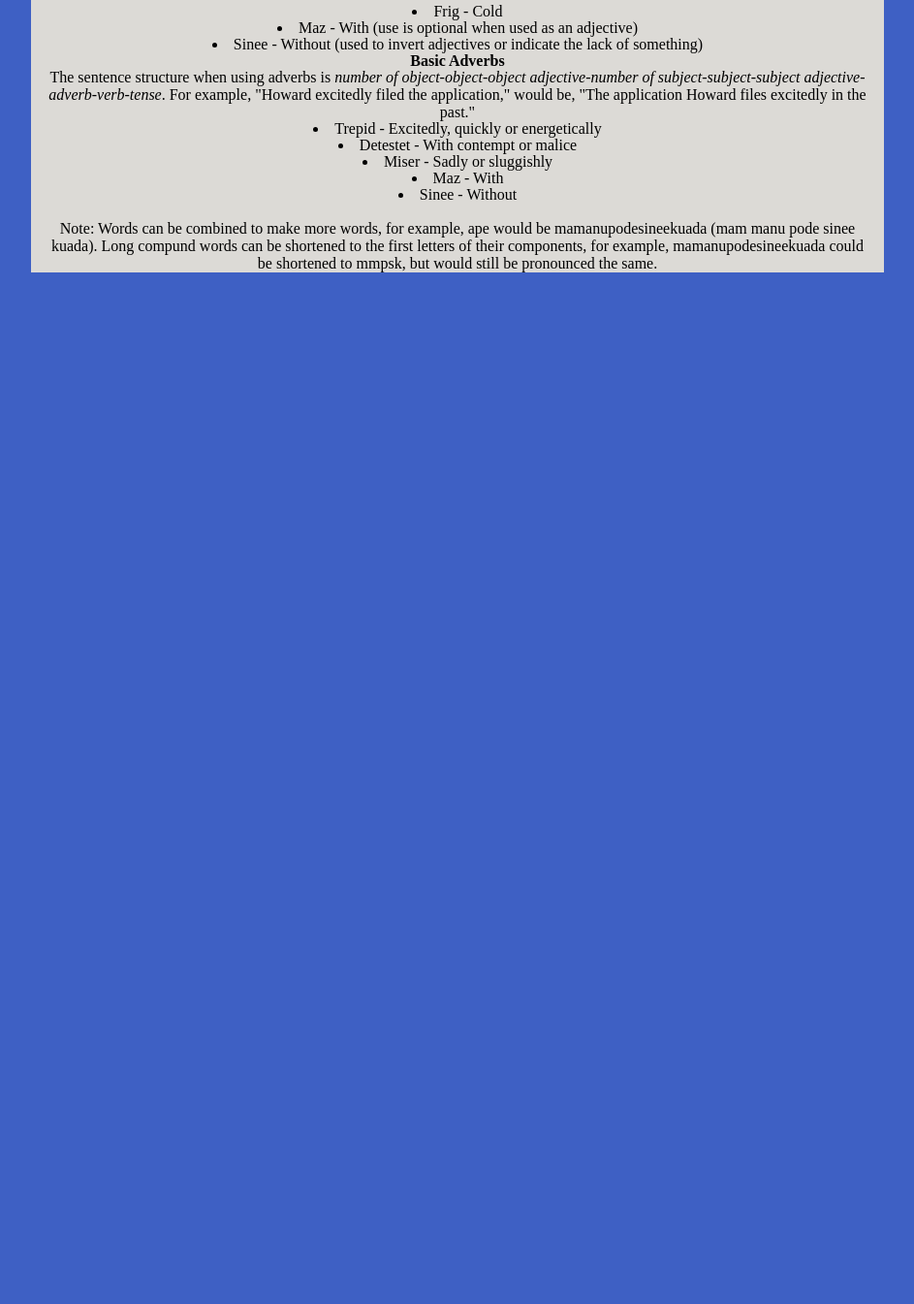
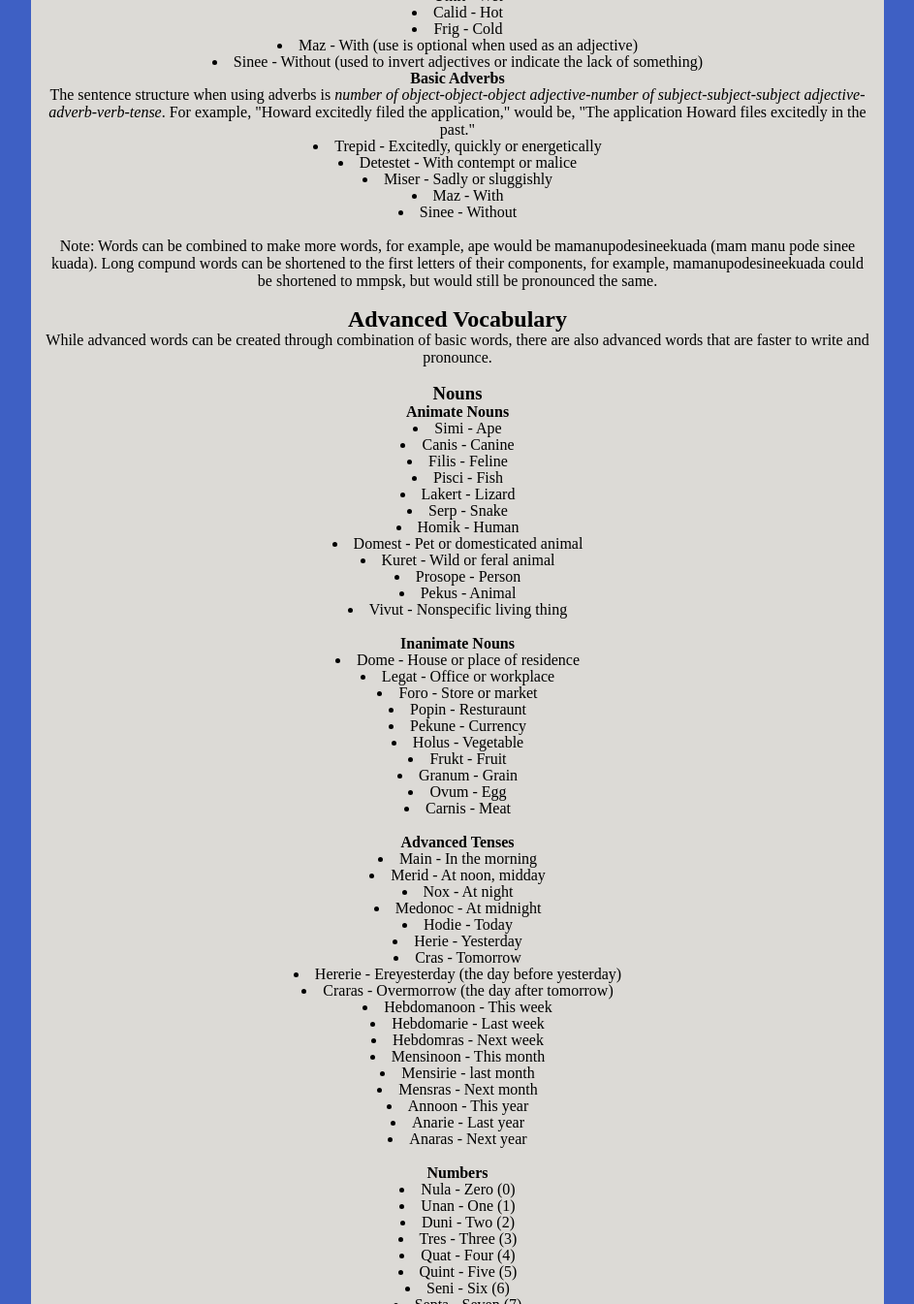
Before and after one commit to Locibarpulo/locibarpulo.github.io, a plain HTML site: page locibarpulan-language-guide.html in a window 1280 px wide. Shown: the part 1455-2800 px from the top of the page at 97% size, without its empty margins (168-1111 px from the left). Before the commit the page ends 1736 px from the top, so only its background shows below. Drawn offline with Linux system fonts and the light colour scheme.

Commit message:
Update locibarpulan-language-guide.html

```diff
--- a/locibarpulan-language-guide.html
+++ b/locibarpulan-language-guide.html
@@ -45,7 +45,7 @@
   <p>The Locibarpulan language follows a basic sentence structure of <em>object-subject-verb</em>. For example, the English sentence, "Jason throws the ball," in the sentence structure of Locibarpulan would be, "The ball Jason throws."<br>
   Additionally, in Locibarpulan, plurality and time are determined by additional words rather than conjugation. For example, "Jason threw the balls," would be, "Many of the ball Jason throws in the past." The structure for this rule is <em>number of object-object-number of subject-subject-verb-tense</em>.<br><br></p>
   <h2 id="basicwords">Basic Vocabulary</h2>
-  <p>For ease of learning for beginners, vocabulary in this section will be Romanized with as much phonetic accuracy as possible.<br><br></p>
+  <p>For ease of learning for beginners and screenreader compatability, vocabulary will be Romanized with as much phonetic accuracy as possible.<br><br></p>
   <h3 id="pronoun1">Subject Pronouns</h3>
   <p>
     <li>Res - Inanimant subject pronoun</li>
@@ -127,5 +127,81 @@
     <li>Maz - With</li>
     <li>Sinee - Without<br><br></li>
   </p>
-  <p>Note: Words can be combined to make more words, for example, ape would be mamanupodesineekuada (mam manu pode sinee kuada). Long compund words can be shortened to the first letters of their components, for example, mamanupodesineekuada could be shortened to mmpsk, but would still be pronounced the same.</p>
+  <p>Note: Words can be combined to make more words, for example, ape would be mamanupodesineekuada (mam manu pode sinee kuada). Long compund words can be shortened to the first letters of their components, for example, mamanupodesineekuada could be shortened to mmpsk, but would still be pronounced the same.<br><br></p>
+  <h2 id="vocab2">Advanced Vocabulary</h2>
+  <p>While advanced words can be created through combination of basic words, there are also advanced words that are faster to write and pronounce.<br><br></p>
+  <h3 id="nouns2">Nouns</h3>
+  <h4 id="alive2">Animate Nouns</h4>
+  <p>
+    <li>Simi - Ape</li>
+    <li>Canis - Canine</li>
+    <li>Filis - Feline</li>
+    <li>Pisci - Fish</li>
+    <li>Lakert - Lizard</li>
+    <li>Serp - Snake</li>
+    <li>Homik - Human</li>
+    <li>Domest - Pet or domesticated animal</li>
+    <li>Kuret - Wild or feral animal</li>
+    <li>Prosope - Person</li>
+    <li>Pekus - Animal</li>
+    <li>Vivut - Nonspecific living thing<br><br></li>
+  </p>
+  <h4 id="object2">Inanimate Nouns</h4>
+  <p>
+    <li>Dome - House or place of residence</li>
+    <li>Legat - Office or workplace</li>
+    <li>Foro - Store or market</li>
+    <li>Popin - Resturaunt</li>
+    <li>Pekune - Currency</li>
+    <li>Holus - Vegetable</li>
+    <li>Frukt - Fruit</li>
+    <li>Granum - Grain</li>
+    <li>Ovum - Egg</li>
+    <li>Carnis - Meat<br><br></li>
+  </p>
+  <h4 id="time2">Advanced Tenses</h4>
+  <p>
+    <li>Main - In the morning</li>
+    <li>Merid - At noon, midday</li>
+    <li>Nox - At night</li>
+    <li>Medonoc - At midnight</li>
+    <li>Hodie - Today</li>
+    <li>Herie - Yesterday</li>
+    <li>Cras - Tomorrow</li>
+    <li>Hererie - Ereyesterday (the day before yesterday)</li>
+    <li>Craras - Overmorrow (the day after tomorrow)</li>
+    <li>Hebdomanoon - This week</li>
+    <li>Hebdomarie - Last week</li>
+    <li>Hebdomras - Next week</li>
+    <li>Mensinoon - This month</li>
+    <li>Mensirie - last month</li>
+    <li>Mensras - Next month</li>
+    <li>Annoon - This year</li>
+    <li>Anarie - Last year</li>
+    <li>Anaras - Next year<br><br></li>
+  </p>
+  <h4 id="numbers">Numbers</h4>
+  <p>
+    <li>Nula - Zero (0)</li>
+    <li>Unan - One (1)</li>
+    <li>Duni - Two (2)</li>
+    <li>Tres - Three (3)</li>
+    <li>Quat - Four (4)</li>
+    <li>Quint - Five (5)</li>
+    <li>Seni - Six (6)</li>
+    <li>Septa - Seven (7)</li>
+    <li>Ochi - Eight (8)</li>
+    <li>Novet - Nine (9)</li>
+    <li>Dechem - Ten (10)</li>
+    <li>Centus - One hundred (100)</li>
+    <li>Kilot - One thousand (1000)</li>
+    <li>Milio - One million (1000000)</li>
+    <li>Sescen - One Billion (1000000000)<br></li>
+  </p>
+  <p>More complex numbers can be created using this rule: two numbers without a space are multiplied, but with a space are added. Example: dunicentus ochi = two-hundred eight (208).<br><br></p>
+  <h4 id="smalltalk">Greetings, Small Talk, and Formalities</h4>
+  <p>
+    <li>Sal - Hello</li>
+    <li>Val - Goodbye</li>
+  </p>
 </body>
```
